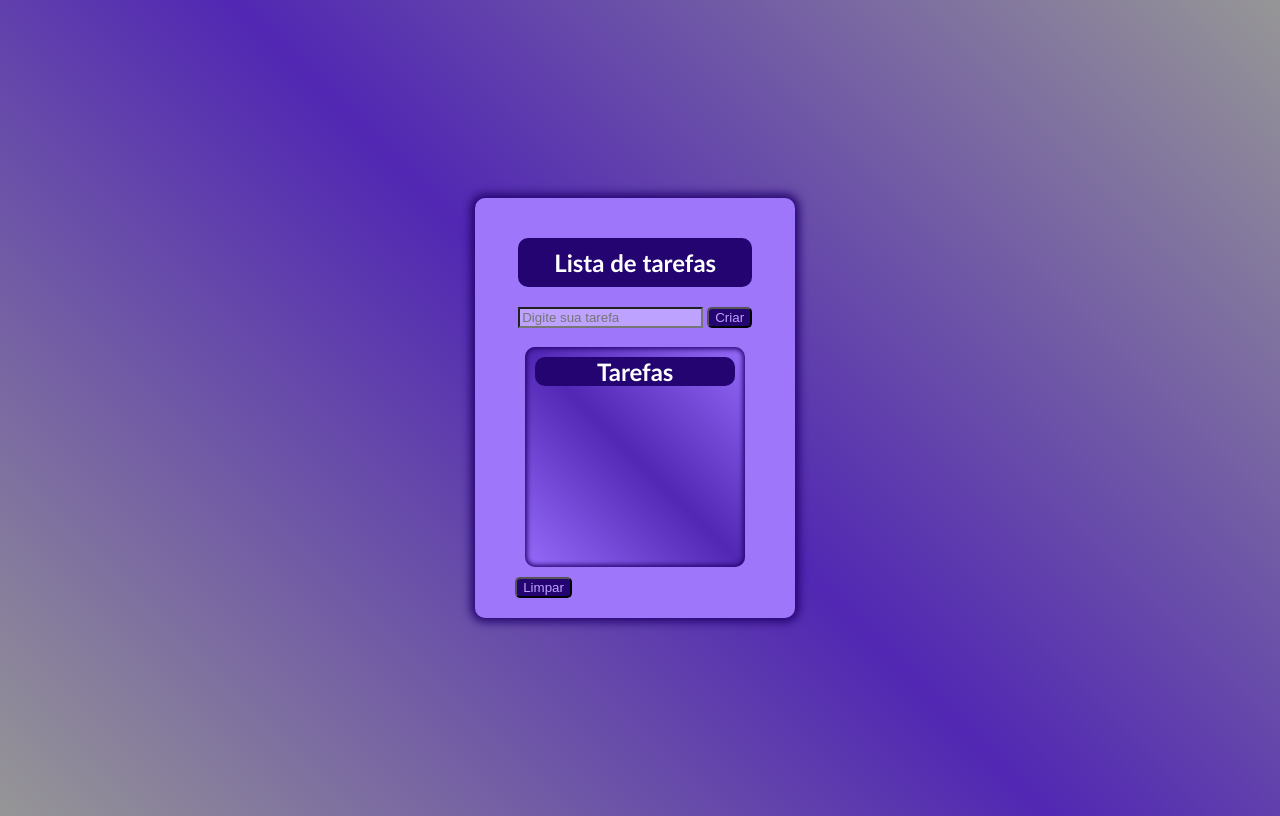
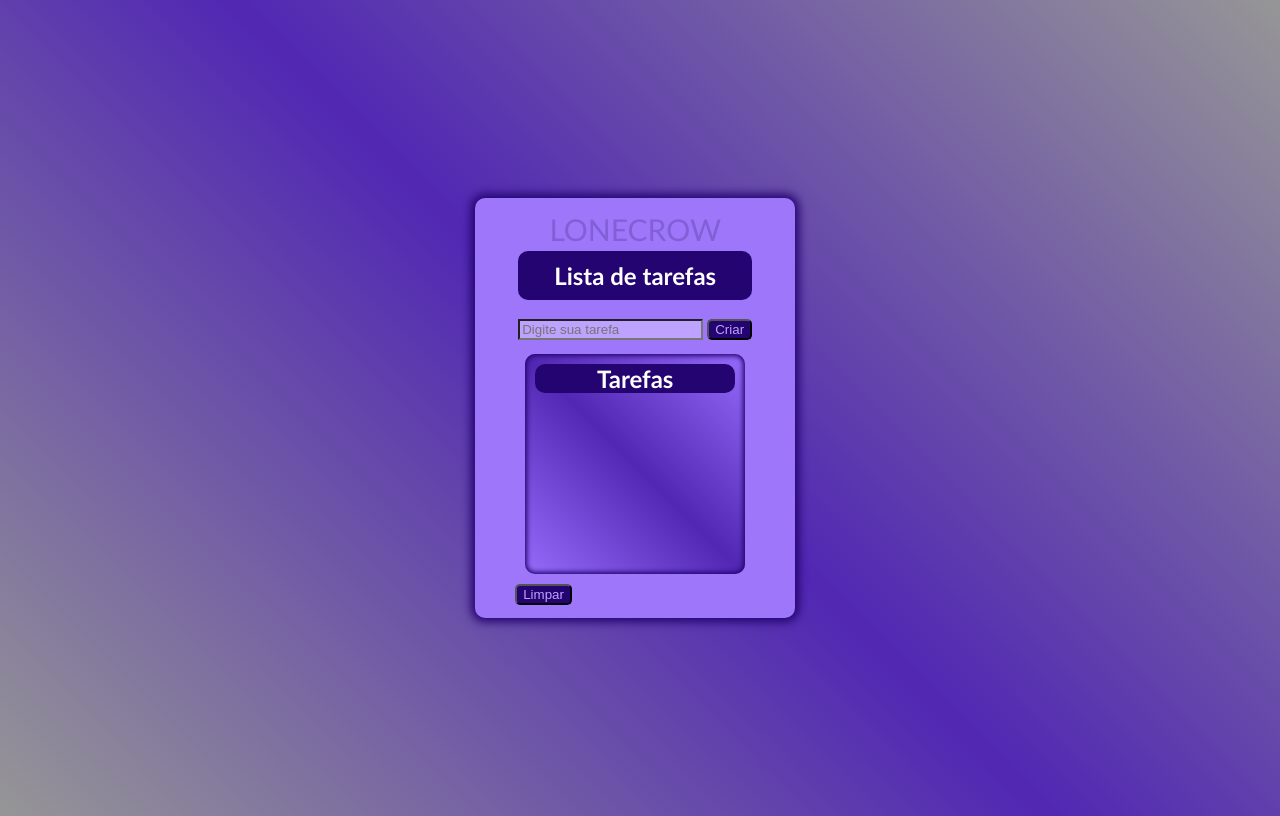
Before and after one commit to Lonecrow2/javascript, a plain HTML site: page Pessoal/exercicios/ex003/index.html in a window 1280 px wide. Drawn offline with Linux system fonts and the light colour scheme.

Commit message:
Adição de lonecrow

```diff
--- a/Pessoal/exercicios/ex003/index.html
+++ b/Pessoal/exercicios/ex003/index.html
@@ -8,6 +8,7 @@
 </head>
 <body>
     <main>
+        <p id="lonecrow">LONECROW</p>
         <section>
             <h1>Lista de tarefas</h1>
             <input type="text" name="input_t" id="input_t_id" placeholder="Digite sua tarefa" autocomplete="off" >
--- a/Pessoal/exercicios/ex003/style.css
+++ b/Pessoal/exercicios/ex003/style.css
@@ -23,6 +23,7 @@ main{
 }
 
 h1{
+    margin-top: 0px;
     color: #ffffff;
     background-color: #240470;
     padding: 10px;
@@ -49,6 +50,13 @@ section > div{
     overflow-y: auto;
     box-shadow: inset 0px 0px 5px 2px #240470;
     background-image: linear-gradient(45deg, #966bfa, #5127b3 ,#966bfa);
+}
+
+#lonecrow{
+    color: #14004131;
+    margin: 0px;
+    font-family: 'Gill Sans', 'Gill Sans MT', Calibri, 'Trebuchet MS', sans-serif;
+    font-size: 30px;
 }
 
 .parag_t{
```
